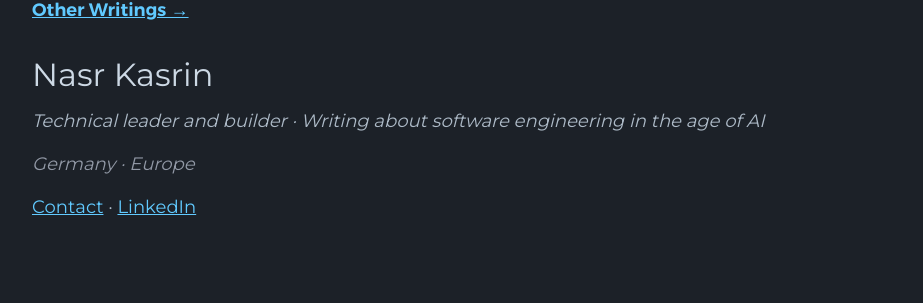
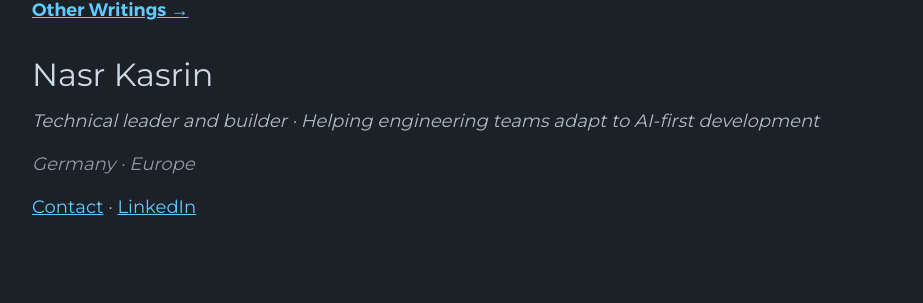
Before and after one commit to n42r/n42r.github.io, a Jekyll site: the page built from _posts/2026-08-30-the-model-barely-matters.md, in a window 1280 px wide. Shown: the part 1241-1544 px from the top of the page, without its empty margins (178-1101 px from the left). Built offline with Jekyll 4.4.1, drawn with Linux system fonts in a browser that asks for light colours.

Commit message:
updated headline

```diff
--- a/_config.yml
+++ b/_config.yml
@@ -4,7 +4,7 @@ theme: jekyll-theme-minimal
 title: Nasr Kasrin
 salutation: Dr.
 location: "Germany &middot; Europe"
-headline: "Technical leader and builder &middot; Writing about software engineering in the age of AI"
+headline: "Technical leader and builder &middot; Helping engineering teams adapt to AI-first development"
 roles:
 email: nasr.kasrin@gmail.com
 linkedin: nkasrin
```
